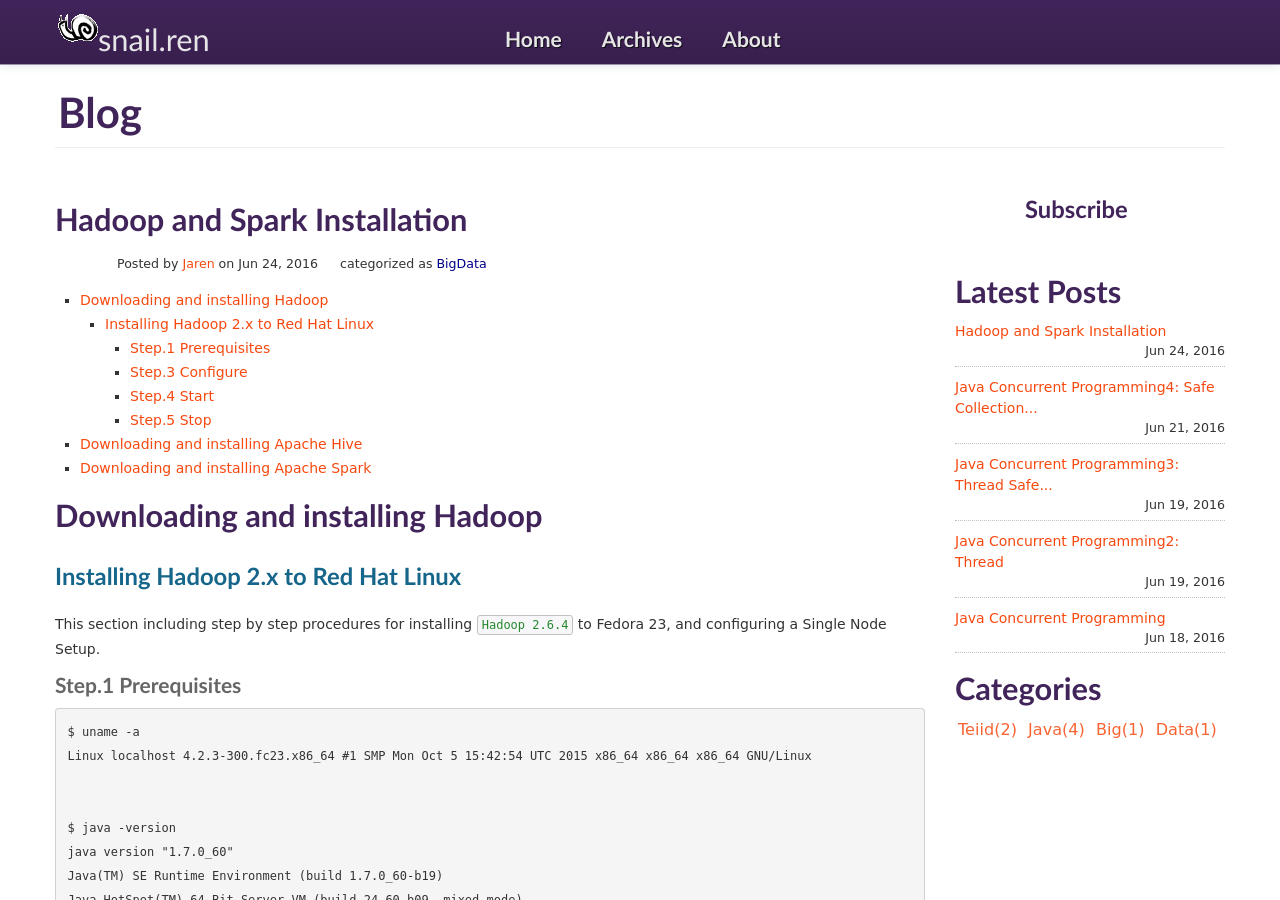
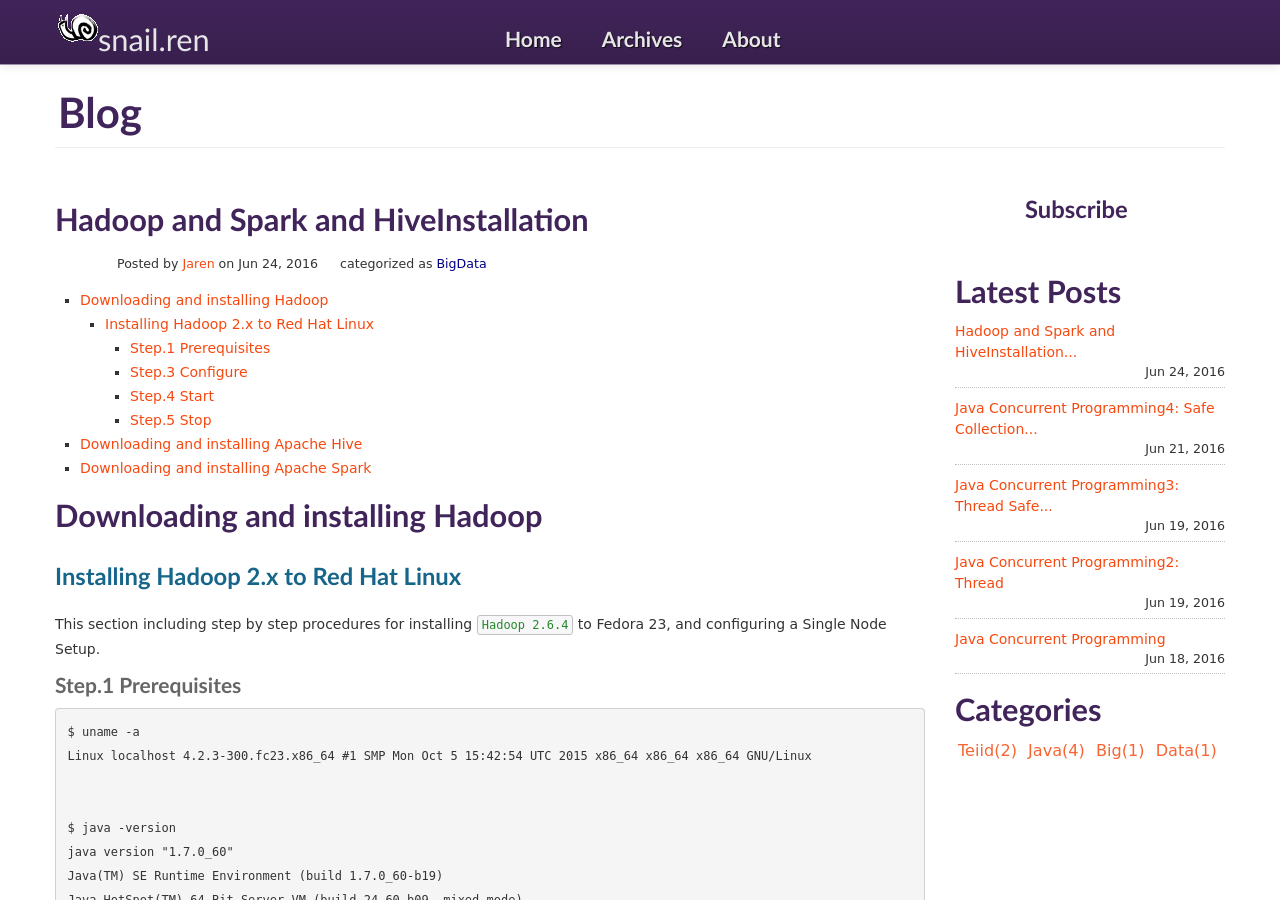
Before and after one commit to SnailJie/SnailJie.github.io, a Jekyll site: the page built from _posts/2016-06-18-hadoop-spark-install.md, in a window 1280 px wide and 900 px high. Built offline with Jekyll 4.4.1, drawn with Linux system fonts in a browser that asks for light colours; comment, search, counter and statistics services are not loaded; grey boxes are pictures that could not be loaded.

Commit message:
deploy new post

```diff
--- a/_posts/2016-06-18-hadoop-spark-install.md
+++ b/_posts/2016-06-18-hadoop-spark-install.md
@@ -1,12 +1,12 @@
 ---
 layout: blog
-title:  "Hadoop and Spark Installation  "
+title:  "Hadoop and Spark and HiveInstallation  "
 date:   2016-06-23 20:00:00
 categories: Big Data
 permalink: /java-concurrent programming
 author: Jaren
 duoshuoid: Jaren2016062301
-excerpt: Hadoop 2.x and Spark 1.6.1 installation guide
+excerpt: Hadoop and Spark and Hive installation guide
 ---
 
 * Table of contents
```
